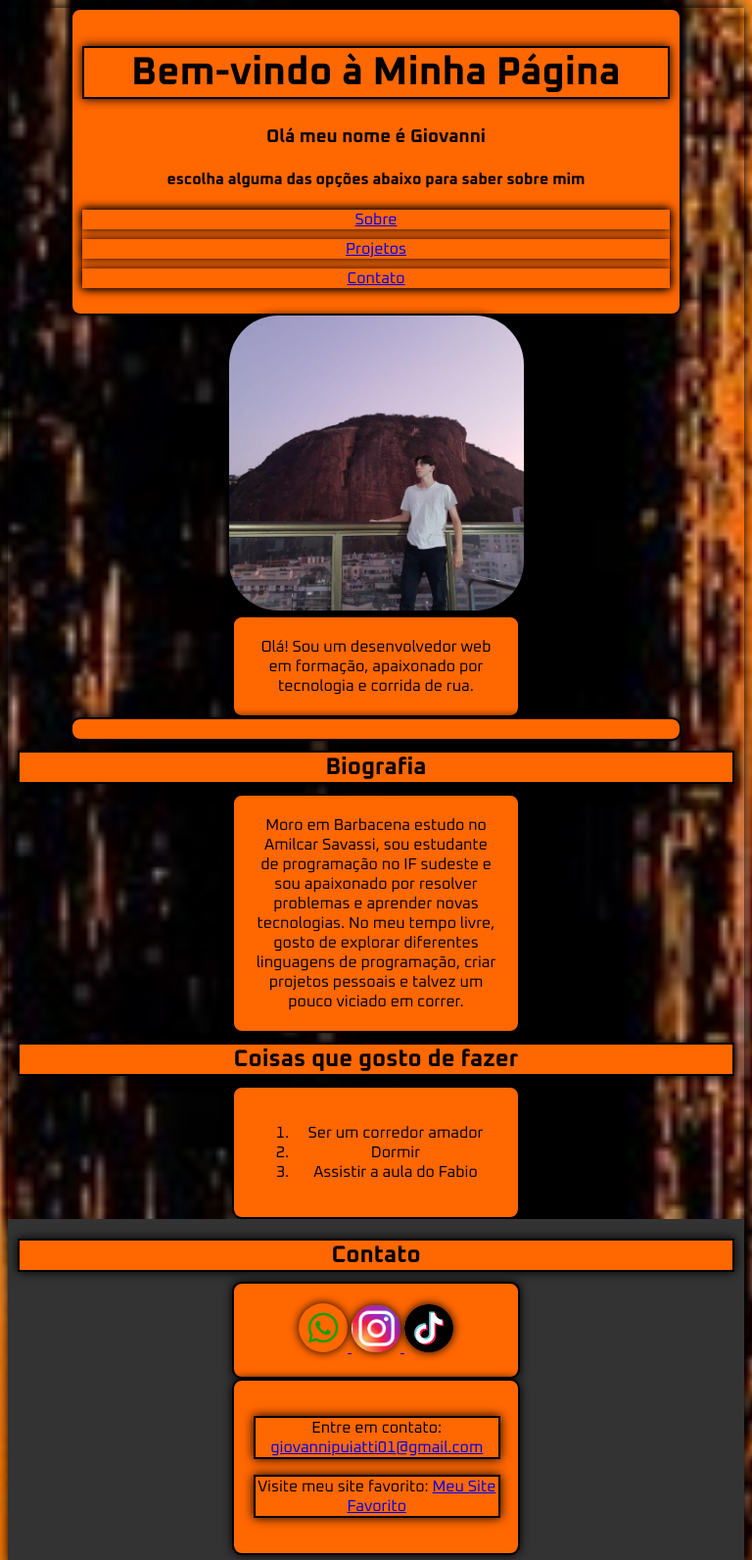
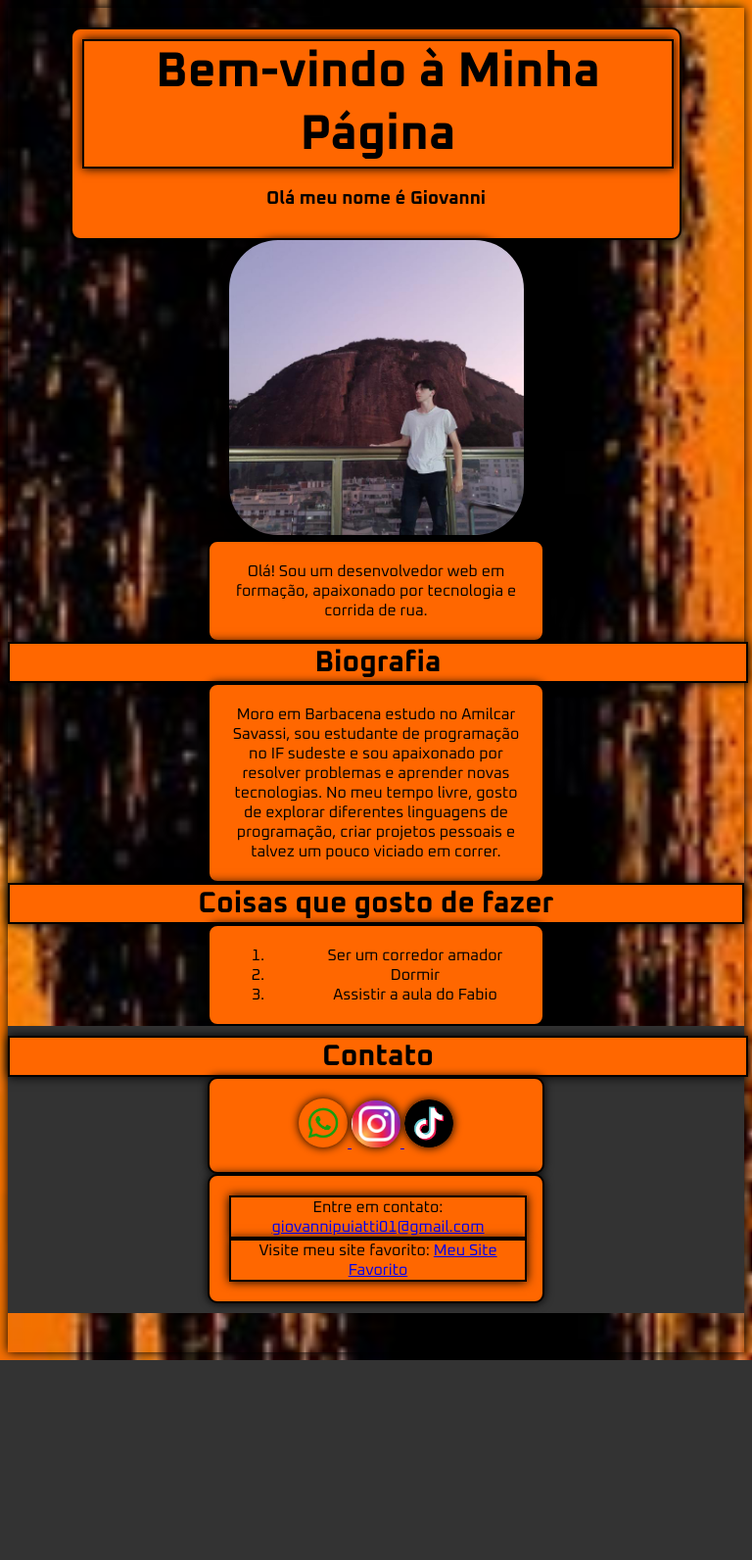
Before and after one commit to giovannibl13/giovannibl13.github.io, a plain HTML site: page index.html in a window 768 px wide. Shown: the top 1592 px of the page at 98% size. After the commit the page ends 1388 px from the top, so only its background shows below. Drawn offline with Linux system fonts and the light colour scheme.

Commit message:
Initial commit

```diff
--- a/css/style.css
+++ b/css/style.css
@@ -7,6 +7,11 @@ body {
     background-repeat: no-repeat;
     font-family: "Oxanium", sans-serif;
     box-shadow: 0 0 10px rgba(0, 0, 0, 1);
+    display: grid;
+    grid-template-rows: auto auto 1fr auto;
+    grid-template-columns: 1fr;
+    gap: 20px;
+    min-height: 100vh;
 }
 
 h1 {
@@ -25,16 +30,17 @@ h2 {
     text-align: center;
     box-shadow: 0 0 10px rgba(0, 0, 0, 1);
     color: #000000;
-    margin: 10px;
+    margin: auto;
 }
 
 p {
     color: dark;
     background-color: rgb(255, 103, 0);
     border: 2px solid black;
-    width: 99%;
+    width: 100%;
     text-align: center;
     box-shadow: 0 0 10px rgba(0, 0, 0, 1);
+    margin: auto;
 }
 
 img {
@@ -74,14 +80,12 @@ footer {
     box-shadow: 0 0 10px rgba(0, 0, 0, 1);
 }
 
-.whatsapp-button {
 
-}
 
 .box, .box3 {
-    width: 90%;
+    width: 100%;
     max-width: 300px;
-    margin: 0 auto;
+    margin: auto;
     padding: 20px;
     background-color: rgb(255, 103, 0);
     color: black;
@@ -92,9 +96,9 @@ footer {
 }
 
 .box1, .box4 {
-    width: 90%;
+    width: 100%;
     max-width: 600px;
-    margin: 0 auto;
+    margin: auto;
     padding: 10px;
     background-color: rgb(255, 103, 0);
     color: black;
@@ -104,48 +108,40 @@ footer {
     border-radius: 10px;
 }
 
+
 /* Estilos Responsivos */
 @media (max-width: 768px) {
-    h1 {
-        font-size: 40px;
+    [class*="col-"] {
+        margin: auto;
     }
-
-    h2 {
-        font-size: 24px;
-    }
-
-    nav ul {
-        flex-direction: column;
-        gap: 10px;
-    }
-
-    nav ul li {
-        margin: 0;
-    }
-
-    .whatsapp-button, .box, .box1, .box3, .box4 {
-        width: 90%;
-    }
-
-    .box, .box3 {
-        max-width: 250px;
-    }
+    .col-1 {width: 8.33%;}
+    .col-2 {width: 16.66%;}
+    .col-3 {width: 25%;}
+    .col-4 {width: 33.33%;}
+    .col-5 {width: 41.66%;}
+    .col-6 {width: 50%;}
+    .col-7 {width: 58.33%;}
+    .col-8 {width: 66.66%;}
+    .col-9 {width: 75%;}
+    .col-10 {width: 83.33%;}
+    .col-11 {width: 91.66%;}
+    .col-12 {width: 100%;}
 }
 
-@media (max-width: 480px) {
-    h1 {
-        font-size: 32px;
+@media (min-width: 480px) {
+    [class*="col-m-"] {
+        margin: auto;
     }
-
-    h2 {
-        font-size: 20px;
-    }
-
-    .mensagem {
-        font-size: 18px;
-    }
-
-    .box, .box3 {
-        padding: 15px;
-    }
+    .col-m-1 {width: 8.33%;}
+    .col-m-2 {width: 16.66%;}
+    .col-m-3 {width: 25%;}
+    .col-m-4 {width: 33.33%;}
+    .col-m-5 {width: 41.66%;}
+    .col-m-6 {width: 50%;}
+    .col-m-7 {width: 58.33%;}
+    .col-m-8 {width: 66.66%;}
+    .col-m-9 {width: 75%;}
+    .col-m-10 {width: 83.33%;}
+    .col-m-11 {width: 91.66%;}
+    .col-m-12 {width: 100%;}
 }
--- a/index.html
+++ b/index.html
@@ -13,63 +13,50 @@
 </head>
 <body>
 	<div class="fundo"></div>
-<header>
-    <div class="box4">
-        <h1>Bem-vindo à Minha Página<br><h3>Olá meu nome é Giovanni<br><h4>escolha alguma das opções abaixo para saber sobre mim</h4></h3></h1>
-        <nav>
-            <ul>
-                <li><a href="#sobre">Sobre</a>
-                </li><li><a href="#projetos">Projetos</a>
-                </li><li><a href="#contato">Contato</a></li>
-            </ul>
-        </nav>
+<header">
+    <div class="box4 col-12 col-m-12">
+        <h1 class="col-12 col-m-12">Bem-vindo à Minha Página<br><h3>Olá meu nome é Giovanni<br></h3></h1>
     </div>
-    <div align="center">
+    <div align="center" class="col-12 col-m-12">
     <img src="img/eufoto.jpg" alt="Minha Foto de Perfil" width="301" >
-    <div class="box">Olá! Sou um desenvolvedor web em formação, apaixonado por tecnologia e corrida de rua.</div>
+    <div class="box col-12 col-m-12">Olá! Sou um desenvolvedor web em formação, apaixonado por tecnologia e corrida de rua.</div>
     </div>
-
-    <div class="box1"></div>
-
 </header>
 
-</section id="sobre">
-    <h2>Biografia</h2>
-    <div class="box">Moro em Barbacena estudo no Amilcar Savassi, sou estudante de programação no IF sudeste e sou apaixonado por resolver problemas e aprender novas tecnologias. No meu tempo livre, gosto de explorar diferentes linguagens de programação, criar projetos pessoais e talvez um pouco viciado em correr.</div>
+</section id="sobre" class="col-12 col-m-12">
+	<h2 class="col-12 col-m-12">Biografia</h2>
+    <div class="box col-12 col-m-12">Moro em Barbacena estudo no Amilcar Savassi, sou estudante de programação no IF sudeste e sou apaixonado por resolver problemas e aprender novas tecnologias. No meu tempo livre, gosto de explorar diferentes linguagens de programação, criar projetos pessoais e talvez um pouco viciado em correr.</div>
 </section>
 
-<section id="projetos">
+<section id="projetos" class="col-12 col-m-12">
     <h2>Coisas que gosto de fazer</h2>
-    <div class="box">
-        <ol>
-            <li>Ser um corredor amador</li>
-            <li>Dormir</li>
-            <li>Assistir a aula do Fabio</li>
+    <div class="box col-12 col-m-12">
+        <ol class="col-12 col-m-12">
+            <li class="col-12 col-m-12">Ser um corredor amador</li>
+            <li class="col-12 col-m-12">Dormir</li>
+            <li class="col-12 col-m-12">Assistir a aula do Fabio</li>
         </ol>
     </div>
 </section>
 
 <footer>
-    <section id="contato">
-    <h2>Contato</h2>
-    <div class="box">
-        <a href="https://wa.me/5532998131914" target="_blank" class="whatsapp-button">
+	<section id="contato" class="col-12 col-m-12">
+        <h2 class="col-12 col-m-12">Contato</h2>
+            <div class="box col-12 col-m-12">
+                <a href="https://wa.me/5532998131914" target="_blank" class="whatsapp-button col-4 col-m-4">
                 <img src="img/watzap.jpg" alt="WhatsApp"  width="50">
                 </a>
-
-        <a href="https://www.instagram.com/gio_puiatti/profilecard/?igsh=MWE4MHE4dGVsOGppeQ==" target="_blank">
+                <a href="https://www.instagram.com/gio_puiatti/profilecard/?igsh=MWE4MHE4dGVsOGppeQ==" target="_blank" class="col-4 col-m-4">
                 <img src="img/insta.png" alt="Instagram"  width="50">
-
                 </a>
-        <a href="https://www.tiktok.com/@giovannibp2?_t=8rLP3yyDZ2O&_r=1" target="_blank">
+                <a href="https://www.tiktok.com/@giovannibp2?_t=8rLP3yyDZ2O&_r=1" target="_blank" class="col-4 col-m-4">
                 <img src="img/tiktok.png" alt="Tiktok"  width="50">
-
                 </a>
 
             </div>
     </section>
-    <div class="box3"><p>Entre em contato: <a href="mailto:giovannipuiatti01@gmail.com">giovannipuiatti01@gmail.com</a></p>
-        <p>Visite meu site favorito: <a href="https://www.strava.com/dashboard" target="_blank">Meu Site Favorito</a></p>
+    <div class="box3 col-12 col-m-12"><p>Entre em contato: <a href="mailto:giovannipuiatti01@gmail.com">giovannipuiatti01@gmail.com</a></p>
+        <p class="col-12 col-m-12">Visite meu site favorito: <a href="https://www.strava.com/dashboard" target="_blank">Meu Site Favorito</a></p>
     </div>
 </footer>
 
```
Lines whose indentation alone changed are shown as unchanged.
